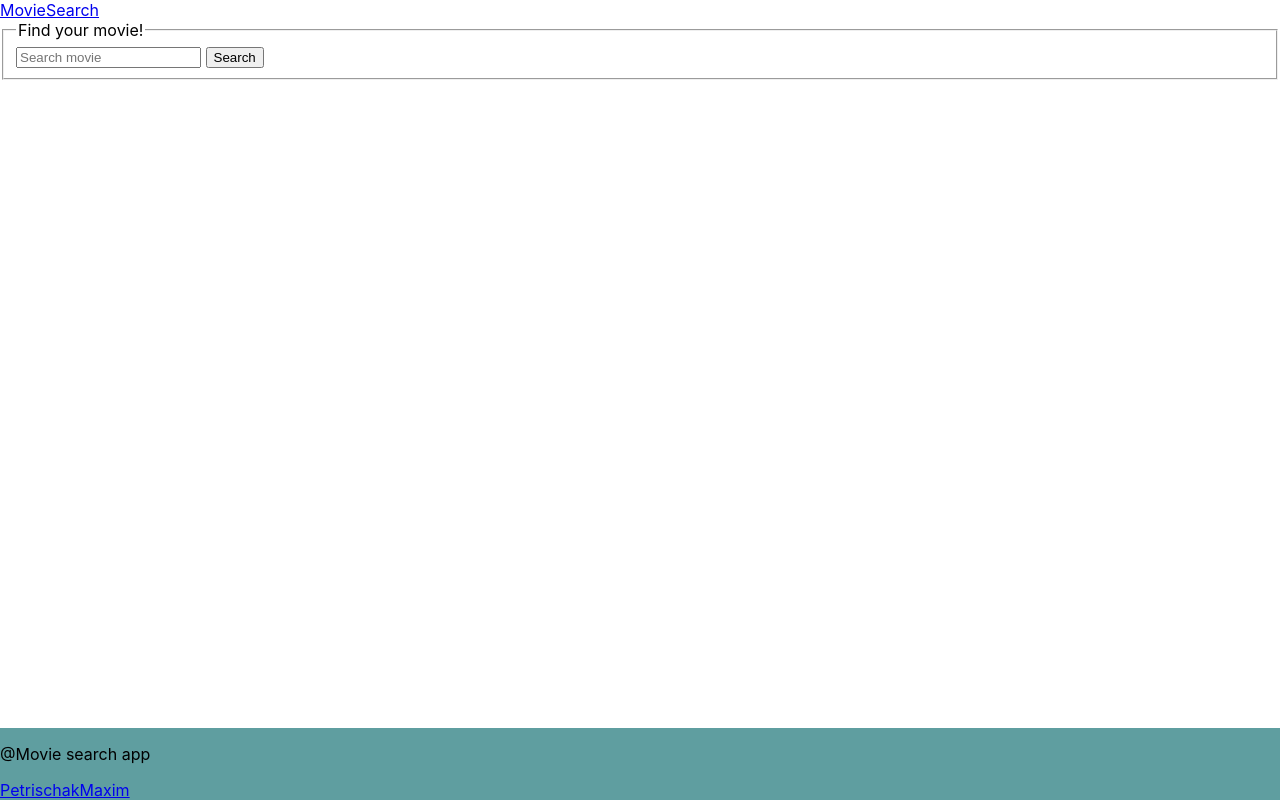
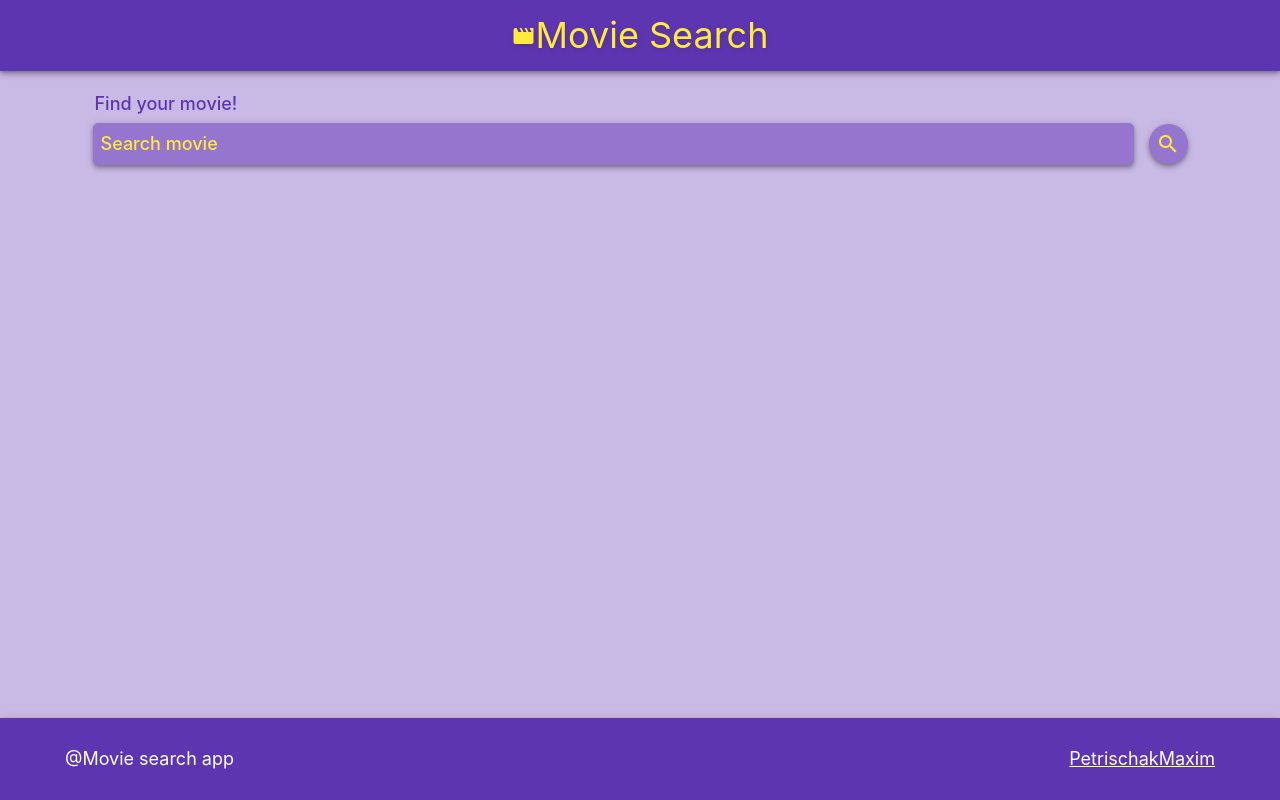
Before and after one commit to PetrischakMaxim/movie-search-app-js, a website built with webpack: page dist/index.html in a window 1280 px wide. Built offline with nearby package versions, Linux system fonts and the light colour scheme.

Commit message:
feat: add css styles

```diff
--- a/dist/css/style.css
+++ b/dist/css/style.css
@@ -1,6 +1,7 @@
 html {
   box-sizing: border-box;
   height: 100%;
+  font-size: 62.5%;
 }
 
 * {
@@ -12,12 +13,46 @@ html {
   box-sizing: inherit;
 }
 
+a {
+  color: inherit;
+}
+
 body {
   min-width: 300px;
   height: 100%;
   min-height: 480px;
   margin: 0;
+  font-size: 1.8rem;
+  line-height: 1.42;
   font-family: "Ubuntu", -apple-system, BlinkMacSystemFont, "Segoe UI", Roboto, "Helvetica Neue", Arial, "Noto Sans", sans-serif, "Apple Color Emoji", "Segoe UI Emoji", "Segoe UI Symbol", "Noto Color Emoji";
+  color: #ffffff;
+  background-color: rgba(149, 117, 205, 0.5);
+}
+
+.container {
+  width: 100%;
+  max-width: 1170px;
+  margin: 0 auto;
+  padding: 0 1rem;
+}
+
+.flex-between {
+  display: flex;
+  justify-content: space-between;
+  align-items: center;
+}
+
+.logo {
+  display: flex;
+  justify-content: center;
+  align-items: center;
+  margin: 0 auto;
+  font-size: 3.6rem;
+  color: #ffffff;
+  color: #ffeb3b;
+  text-transform: capitalize;
+  text-decoration: none;
+  text-shadow: 1px 2px 5px rgba(0, 0, 0, 0.14);
 }
 
 .app {
@@ -29,8 +64,91 @@ body {
   flex: 1 0 auto;
 }
 
+.app__header,
 .app__footer {
   flex-shrink: 0;
-  background: cadetblue;
+  padding: 1rem 0;
+  background: #5e35b1;
+  box-shadow: 0 4px 5px 0 rgba(0, 0, 0, 0.14), 0 1px 10px 0 rgba(0, 0, 0, 0.12), 0 2px 4px -1px rgba(0, 0, 0, 0.3);
+}
+
+.app__main {
+  display: flex;
+  height: 100%;
+  padding: 1rem 0;
+}
+
+/* Form */
+.search-form {
+  padding: 1rem;
+  color: #5e35b1;
+}
+
+.search-form__fieldset {
+  font-weight: 500;
+  border-color: transparent;
+}
+
+.search-form__label {
+  width: 100%;
+  margin-right: 1.5rem;
+}
+
+.search-form__field {
+  width: 100%;
+  padding: 5px;
+  font: inherit;
+  color: #ffeb3b;
+  background-color: #9575cd;
+  border: solid #9575cd;
+  border-radius: 5px;
+  outline-color: transparent;
+  box-shadow: 0 4px 5px 0 rgba(0, 0, 0, 0.14), 0 1px 10px 0 rgba(0, 0, 0, 0.12), 0 2px 4px -1px rgba(0, 0, 0, 0.3);
+  transition: all 0.3s cubic-bezier(0.53, 0.01, 0.36, 1.63);
+}
+
+.search-form__field::placeholder {
+  color: currentColor;
+}
+
+.search-form__field:focus {
+  border-color: #5e35b1;
+  outline-color: transparent;
+}
+
+.search-form__field:focus::placeholder {
+  color: transparent;
+}
+
+.search-form__wrapper {
+  display: flex;
+  align-items: center;
+}
+
+.search-form__submit-btn {
+  position: relative;
+  z-index: 1;
+  display: flex;
+  justify-content: center;
+  align-items: center;
+  width: 4rem;
+  height: 4rem;
+  overflow: hidden;
+  font: inherit;
+  text-align: center;
+  color: #ffeb3b;
+  text-decoration: none;
+  letter-spacing: 0.5px;
+  background-color: #9575cd;
+  border-color: transparent;
+  border-radius: 50%;
+  outline-color: transparent;
+  cursor: pointer;
+  transition: 0.3s ease-out;
+  transition: background-color 0.2s ease-out;
+  -webkit-user-select: none;
+  user-select: none;
+  box-shadow: 0 4px 5px 0 rgba(0, 0, 0, 0.14), 0 1px 10px 0 rgba(0, 0, 0, 0.12), 0 2px 4px -1px rgba(0, 0, 0, 0.3);
+  -webkit-tap-highlight-color: transparent;
 }
 /*# sourceMappingURL=style.css.map */
--- a/dist/css/style.scss
+++ b/dist/css/style.scss
@@ -1,9 +1,28 @@
 $font: "Ubuntu", -apple-system, BlinkMacSystemFont, "Segoe UI", Roboto,
   "Helvetica Neue", Arial, "Noto Sans", sans-serif, "Apple Color Emoji",
   "Segoe UI Emoji", "Segoe UI Symbol", "Noto Color Emoji";
+
+@mixin shadow() {
+  box-shadow: 0 4px 5px 0 rgba(0,0,0,0.14), 0 1px 10px 0 rgba(0,0,0,0.12), 0 2px 4px -1px rgba(0,0,0,0.3);
+}
+
+@mixin trs() {
+  transition: all 0.3s cubic-bezier(0.53, 0.01, 0.36, 1.63) ;
+}
+
+$primary: #5e35b1 ;
+$accent: #ffeb3b ;
+$warning: #ff5722 ;
+$success: #9575cd ;
+$danger: #e57373;
+$light: #ffffff;
+$dark: #000000;
+
 html {
   box-sizing: border-box;
   height: 100%;
+
+  font-size: 62.5%;
 }
 * {
   box-sizing: inherit;
@@ -13,13 +32,49 @@ html {
   }
 }
 
+a {
+  color: inherit;
+}
+
 body {
   min-width: 300px;
   height: 100%;
   min-height: 480px;
   margin: 0;
 
+  font-size: 1.8rem;
+  line-height: 1.42;
   font-family: $font;
+  color: $light;
+
+  background-color: rgba($success,0.5);
+}
+
+.container {
+  width: 100%;
+  max-width: 1170px;
+  margin: 0 auto;
+  padding: 0 1rem;
+}
+
+.flex-between {
+  display: flex;
+  justify-content: space-between;
+  align-items: center;
+}
+
+.logo {
+  display: flex;
+  justify-content: center;
+  align-items: center;
+  margin: 0 auto;
+
+  font-size: 3.6rem;
+  color: $light;
+  color: $accent;
+  text-transform: capitalize;
+  text-decoration: none;
+  text-shadow: 1px 2px 5px rgba(0,0,0,0.14);
 }
 
 .app {
@@ -29,8 +84,103 @@ body {
 .app__wrapper {
   flex: 1 0 auto;
 }
+.app__header,
 .app__footer {
   flex-shrink: 0;
+  padding: 1rem 0;
 
-  background: cadetblue;
+  background: $primary;
+
+@include shadow();
 }
+
+.app__main {
+  display: flex;
+  height: 100%;
+  padding: 1rem 0 ;
+}
+
+/* Form */
+.search-form {
+  padding: 1rem;
+
+  color: $primary;
+}
+.search-form__fieldset {
+  font-weight: 500;
+
+  border-color: transparent;
+}
+
+.search-form__label {
+  width: 100%;
+  margin-right: 1.5rem;
+}
+
+.search-form__field {
+  width: 100%;
+  padding: 5px;
+
+  font: inherit;
+  color: $accent;
+
+  background-color: $success;
+  border: solid $success;
+  border-radius: 5px;
+  outline-color: transparent;
+
+@include shadow();
+
+@include trs();
+
+  &::placeholder {
+    color: currentColor;
+  }
+
+  &:focus {
+    border-color: $primary;
+    outline-color: transparent;
+
+
+    &::placeholder {
+      color: transparent;
+    }
+  }
+}
+.search-form__wrapper {
+  display: flex;
+  align-items: center;
+}
+
+.search-form__submit-btn {
+  position: relative;
+  z-index: 1;
+
+  display: flex;
+  justify-content: center;
+  align-items: center;
+  width: 4rem;
+  height: 4rem;
+  overflow: hidden;
+
+  font: inherit;
+  text-align: center;
+  color: $accent;
+  text-decoration: none;
+  letter-spacing: 0.5px;
+
+  background-color: $success;
+  border-color: transparent;
+  border-radius: 50%;
+  outline-color: transparent;
+  cursor: pointer;
+
+  transition: 0.3s ease-out;
+  transition: background-color 0.2s ease-out;
+
+  -webkit-user-select: none;
+          user-select: none;
+
+@include shadow();
+  -webkit-tap-highlight-color: transparent;
+}
--- a/dist/index.html
+++ b/dist/index.html
@@ -8,6 +8,7 @@
     <!-- Font -->
     <link href="https://fonts.googleapis.com/css2?family=Roboto:ital,wght@0,400;0,500;1,100&display=swap"
         rel="stylesheet">
+          <link href="https://fonts.googleapis.com/icon?family=Material+Icons" rel="stylesheet">
     <!-- Main styles -->
     <link rel="stylesheet" href="./css/style.css">
 </head>
@@ -18,8 +19,8 @@
         <!-- Header -->
         <header class="app__header">
             <div class="container">
-                <a href="#" class="logo">
-                    MovieSearch
+                <a class="logo">
+                   <i class="material-icons ">movie</i> Movie Search
                 </a>
             </div>
         </header>
@@ -32,11 +33,15 @@
                         <legend class="search-form__title">
                             Find your movie!
                         </legend>
-                        <label for="search-field">
-                            <input id="search-field" type="search" class="serach-form__field" placeholder="Search movie"
-                                required>
-                        </label>
-                        <button id="submit-btn" class="search-form__submit-btn" type="submit">Search</button>
+                        <div class="search-form__wrapper">
+                            <label class="search-form__label"  for="search-field">
+                            <input id="search-field" type="search" class="search-form__field" placeholder="Search movie"
+                                required autocomplete="off">
+                            </label>
+                            <button id="submit-btn" class="search-form__submit-btn" type="submit">
+                                <i class="material-icons">search</i>
+                            </button>
+                        </div>
                     </fieldset>
                 </form>
             </div>
@@ -45,7 +50,7 @@
     <!-- End Main -->
     <!-- Footer -->
     <footer class=" app__footer">
-        <div class="container">
+        <div class="container flex-between">
             <p class="copyright">
                 @Movie search app
             </p>
```
Also changed, not shown: 1 other file.
